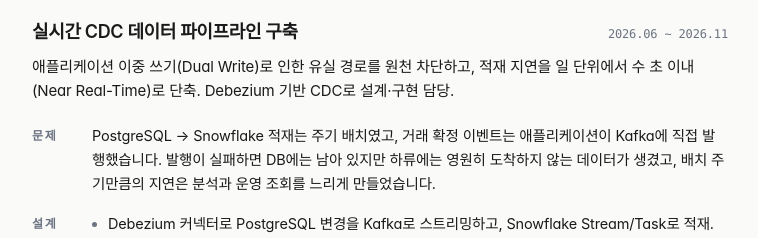
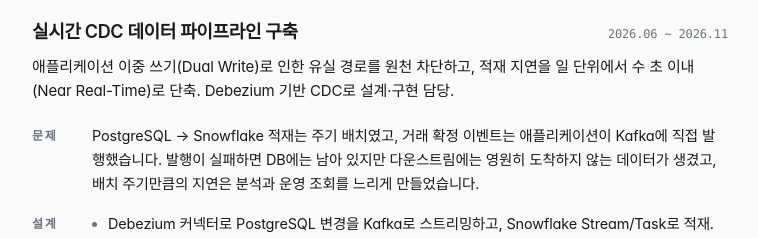
Before and after one commit to shalwxy/resume, a Next.js app: page / in a window 1280 px wide. Shown: the part 1580-1818 px from the top of the page, without its empty margins (260-1018 px from the left). Built offline with nearby package versions, Linux system fonts and the light colour scheme; a web font is replaced by a local one.

Commit message:
chore: 문장 수정

```diff
--- a/app/page.tsx
+++ b/app/page.tsx
@@ -103,7 +103,7 @@ export default function Home() {
                 <Block label="문제">
                   PostgreSQL → Snowflake 적재는 주기 배치였고, 거래 확정 이벤트는
                   애플리케이션이 Kafka에 직접 발행했습니다. 발행이 실패하면 DB에는
-                  남아 있지만 하류에는 영원히 도착하지 않는 데이터가 생겼고, 배치
+                  남아 있지만 다운스트림에는 영원히 도착하지 않는 데이터가 생겼고, 배치
                   주기만큼의 지연은 분석과 운영 조회를 느리게 만들었습니다.
                 </Block>
                 <Block label="설계">
```
Also changed, not shown: 1 other file (tests, documents, lock files or other folders).
